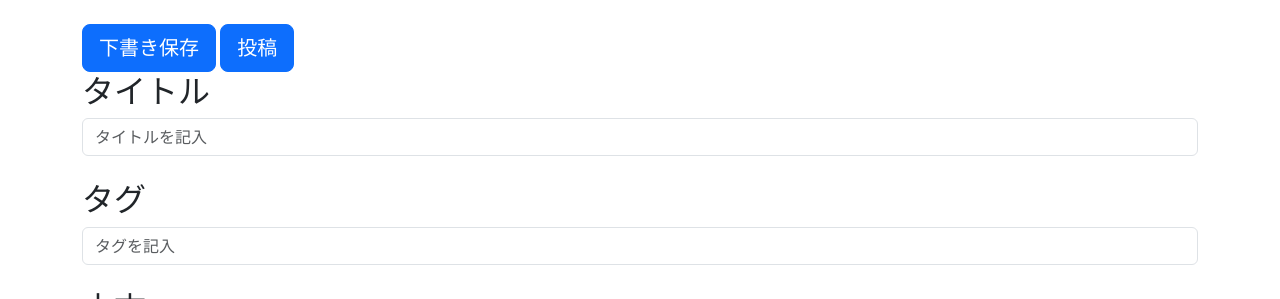
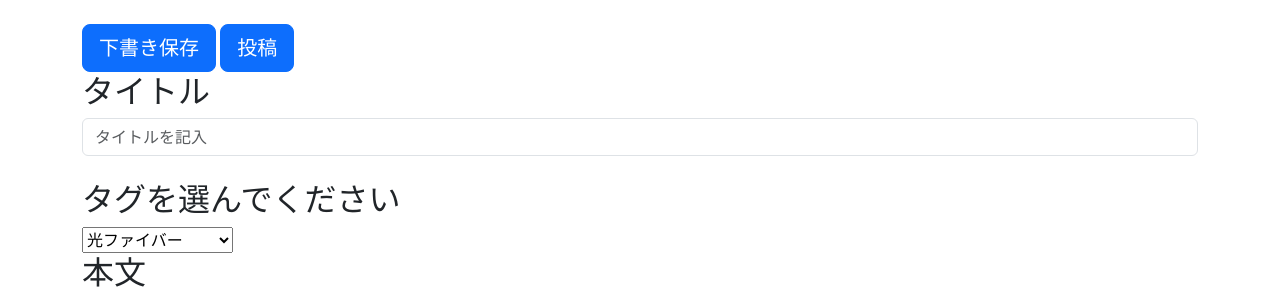
Before and after one commit to terutora/nifty-new-life, a Flask app: page //form in a window 1280 px wide. Shown: the top 299 px of the page. Run offline with Flask 3, Linux system fonts and the light colour scheme.

Commit message:
質問時にタグ選択可能にしました

```diff
--- a/src/web/templates/form.html
+++ b/src/web/templates/form.html
@@ -12,8 +12,15 @@
     <h2>タイトル</h2>
     <input type="text" class="form-control" id="title_edior" placeholder="タイトルを記入"><br>
     <!-- タグ -->
-    <h2>タグ</h2>
-    <input type="text" class="form-control" id="tag_editor" placeholder="タグを記入"><br>
+    <h2>タグを選んでください</h2>
+    <select name="tag_list_data">
+      <option>光ファイバー</option>
+      <option>MVNOサービス</option>
+      <option>ルーターレンタル</option>
+      <option>エアコン</option>
+      <option>パソコン</option>
+    </select>
+    <!--<h2>タグ</h2> <input type="text" class="form-control" id="tag_editor" placeholder="タグを記入"><br>-->
     <!-- 本文 -->
     <h2>本文</h2>
     <textarea id="qa_editor" placeholder="困りごとを記入してください" style="width: 100%; height: 300px;"></textarea><br>
```
